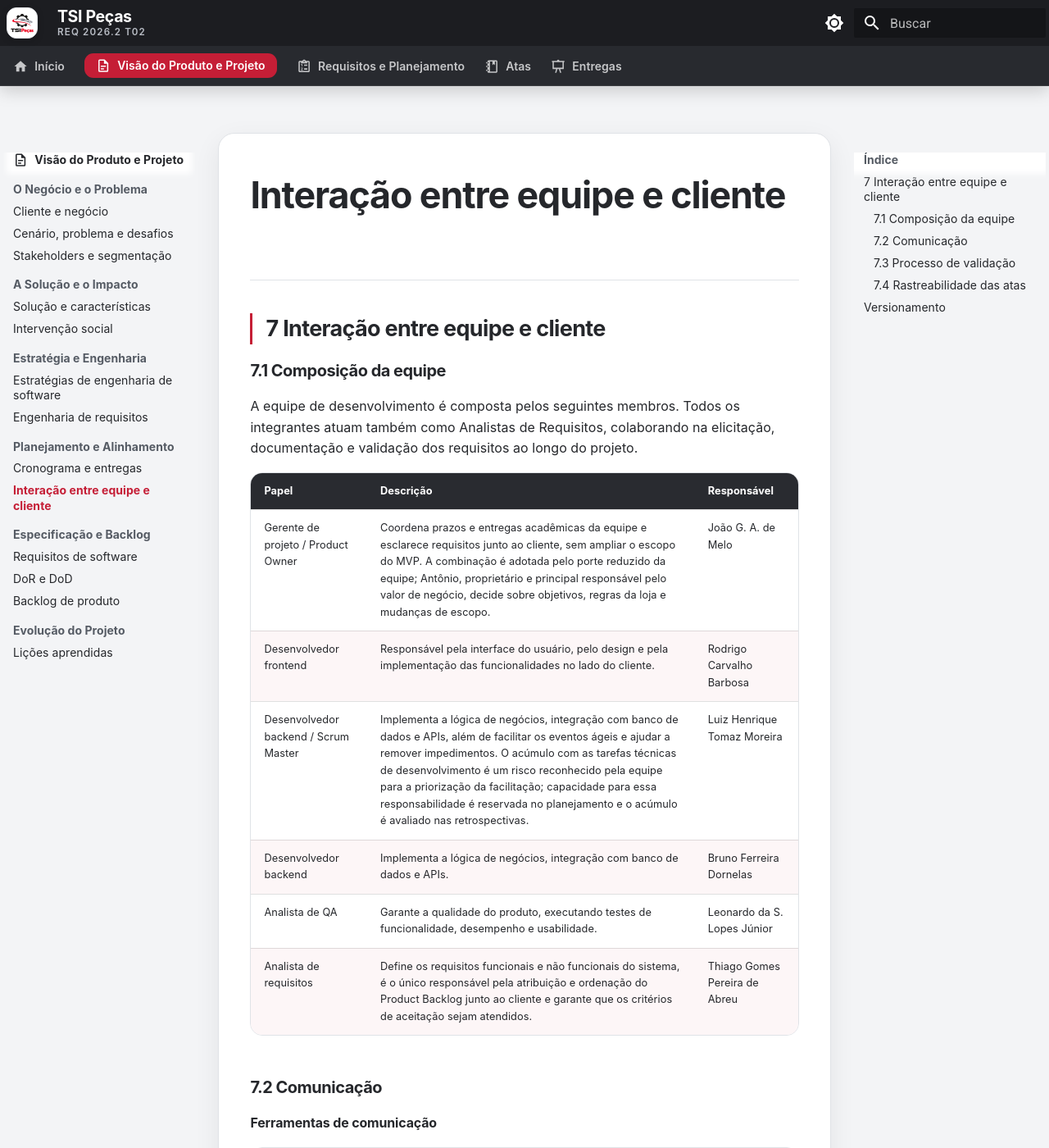
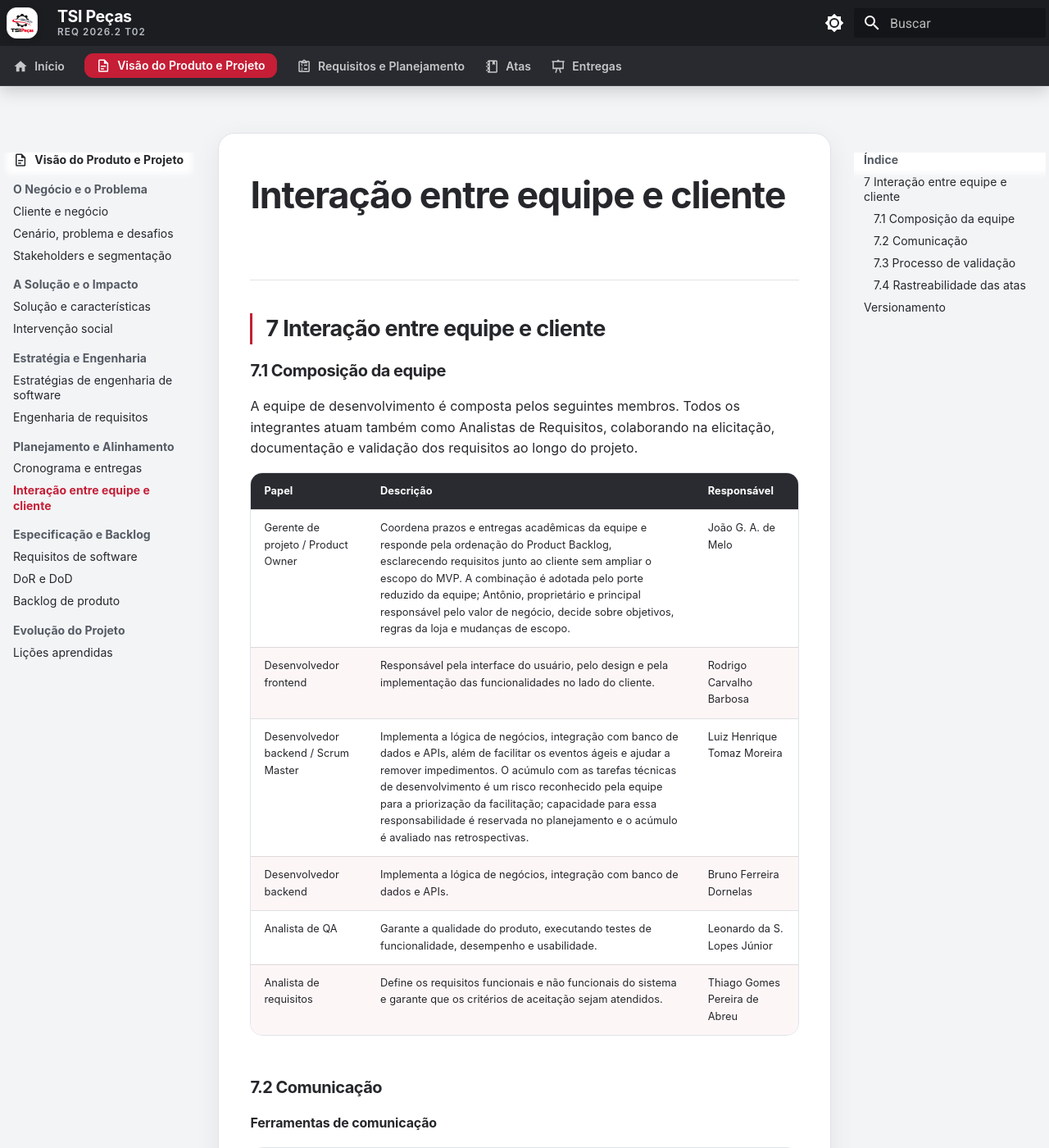
Before and after one commit to mdsreq-fga-unb/REQ-202562-T02-TSI-AutoPecas, an MkDocs documentation site: the page built from docs/visao-produto/interacao-equipe-cliente.md, in a window 1280 px wide and 1400 px high. Shown: the whole window at 82% size. Built offline with MkDocs 1.6.1 and Material for MkDocs 9.7.7, drawn with Linux system fonts in a browser that asks for light colours; comment, search, counter and statistics services are not loaded; some of the changed text lies outside the part shown.

Commit message:
docs: ajusta backlog e DoR conforme feedback da corretora (issue #9)
Devolve a ordenacao do Product Backlog ao Product Owner, removendo a
atribuicao do Analista de requisitos, e tira o termo absoluto
"completos" do DoR.

```diff
--- a/docs/visao-produto/interacao-equipe-cliente.md
+++ b/docs/visao-produto/interacao-equipe-cliente.md
@@ -8,12 +8,12 @@ A equipe de desenvolvimento é composta pelos seguintes membros. Todos os integr
 
 | Papel | Descrição | Responsável |
 | --- | --- | --- |
-| Gerente de projeto / Product Owner | Coordena prazos e entregas acadêmicas da equipe e esclarece requisitos junto ao cliente, sem ampliar o escopo do MVP. A combinação é adotada pelo porte reduzido da equipe; Antônio, proprietário e principal responsável pelo valor de negócio, decide sobre objetivos, regras da loja e mudanças de escopo. | João G. A. de Melo |
+| Gerente de projeto / Product Owner | Coordena prazos e entregas acadêmicas da equipe e responde pela ordenação do Product Backlog, esclarecendo requisitos junto ao cliente sem ampliar o escopo do MVP. A combinação é adotada pelo porte reduzido da equipe; Antônio, proprietário e principal responsável pelo valor de negócio, decide sobre objetivos, regras da loja e mudanças de escopo. | João G. A. de Melo |
 | Desenvolvedor frontend | Responsável pela interface do usuário, pelo design e pela implementação das funcionalidades no lado do cliente. | Rodrigo Carvalho Barbosa |
 | Desenvolvedor backend / Scrum Master | Implementa a lógica de negócios, integração com banco de dados e APIs, além de facilitar os eventos ágeis e ajudar a remover impedimentos. O acúmulo com as tarefas técnicas de desenvolvimento é um risco reconhecido pela equipe para a priorização da facilitação; capacidade para essa responsabilidade é reservada no planejamento e o acúmulo é avaliado nas retrospectivas. | Luiz Henrique Tomaz Moreira |
 | Desenvolvedor backend | Implementa a lógica de negócios, integração com banco de dados e APIs. | Bruno Ferreira Dornelas |
 | Analista de QA | Garante a qualidade do produto, executando testes de funcionalidade, desempenho e usabilidade. | Leonardo da S. Lopes Júnior |
-| Analista de requisitos | Define os requisitos funcionais e não funcionais do sistema, é o único responsável pela atribuição e ordenação do Product Backlog junto ao cliente e garante que os critérios de aceitação sejam atendidos. | Thiago Gomes Pereira de Abreu |
+| Analista de requisitos | Define os requisitos funcionais e não funcionais do sistema e garante que os critérios de aceitação sejam atendidos. | Thiago Gomes Pereira de Abreu |
 
 ### 7.2 Comunicação
 
```
Also changed, not shown: other parts of docs/visao-produto/interacao-equipe-cliente.md (+2 -1 lines).
